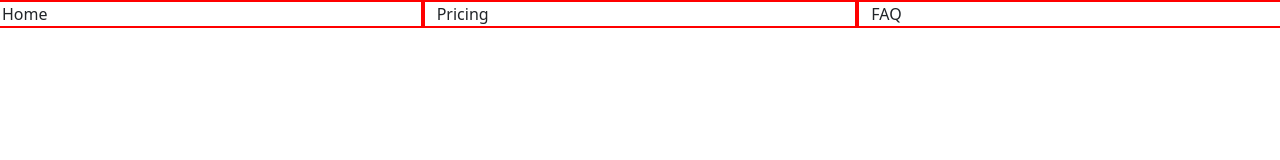
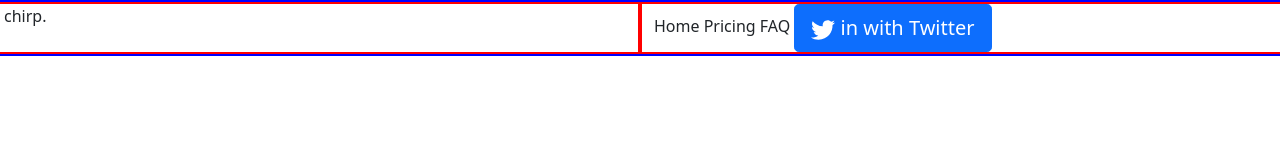
Before and after one commit to joshg1912/landing-page, a website: page index.html in a window 1280 px wide. Drawn offline with nearby package versions, Linux system fonts and the light colour scheme.

Commit message:
adds nav bar

```diff
--- a/index.html
+++ b/index.html
@@ -7,6 +7,10 @@
         .col {
             border: 2px solid red;
         }
+.row {
+    border: 2px solid blue;
+}
+
     </style>
 </head>
 
@@ -14,15 +18,14 @@
     <header>
         <div class="nav-bar row">
             <div class="col">
-                Home
+                chirp.
             </div>
-            <div class="col">
-                Pricing
-            </div>
-        <div class="col">
-            FAQ
-        </div>
-        </div>
+         <div class="col">
+             Home
+             Pricing
+             FAQ
+             <button class="btn btn-primary btn-lg"><img src="Assets/Twitter.svg"> in with Twitter</button>
+         </div>
     </header>
 </body>
 </html>
```
